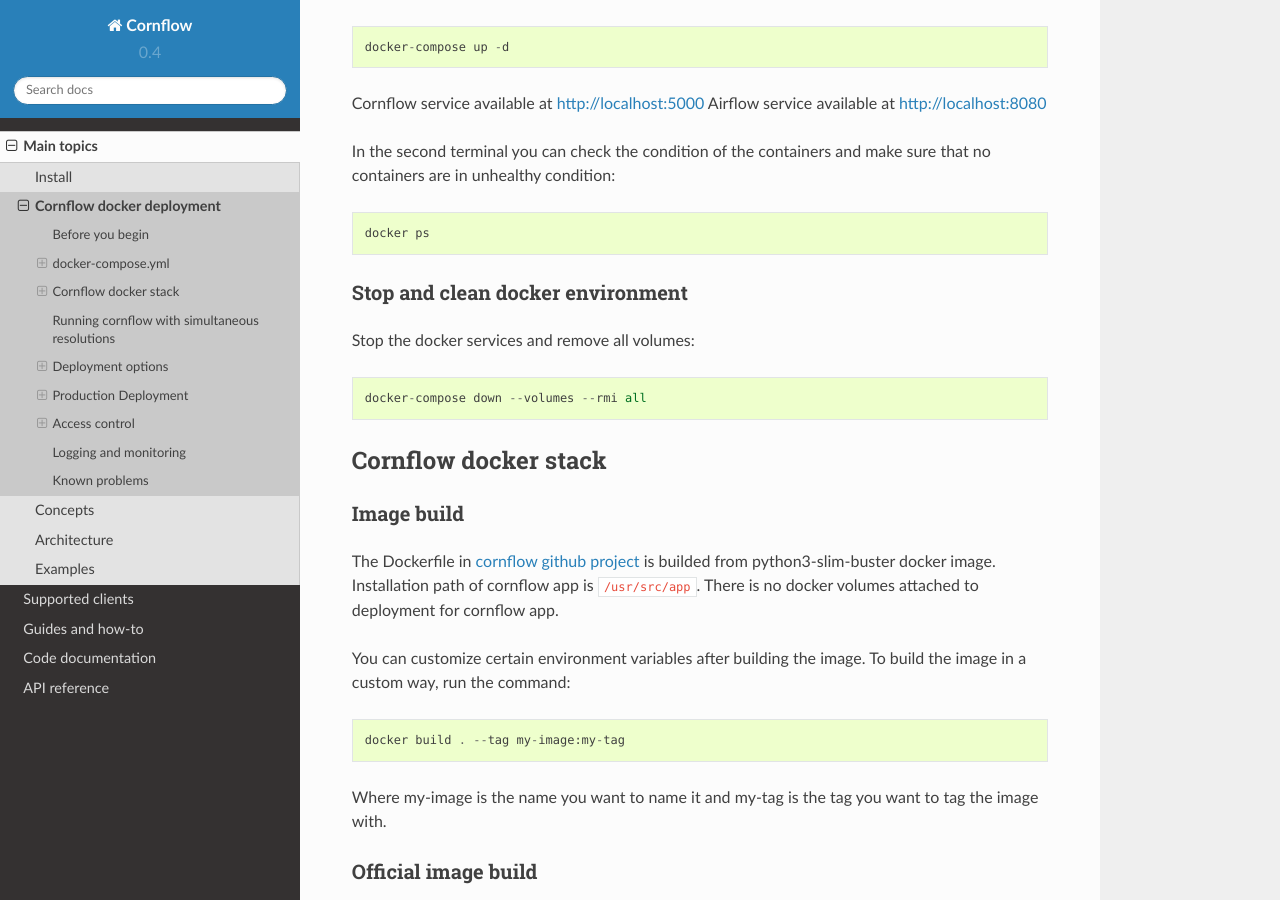
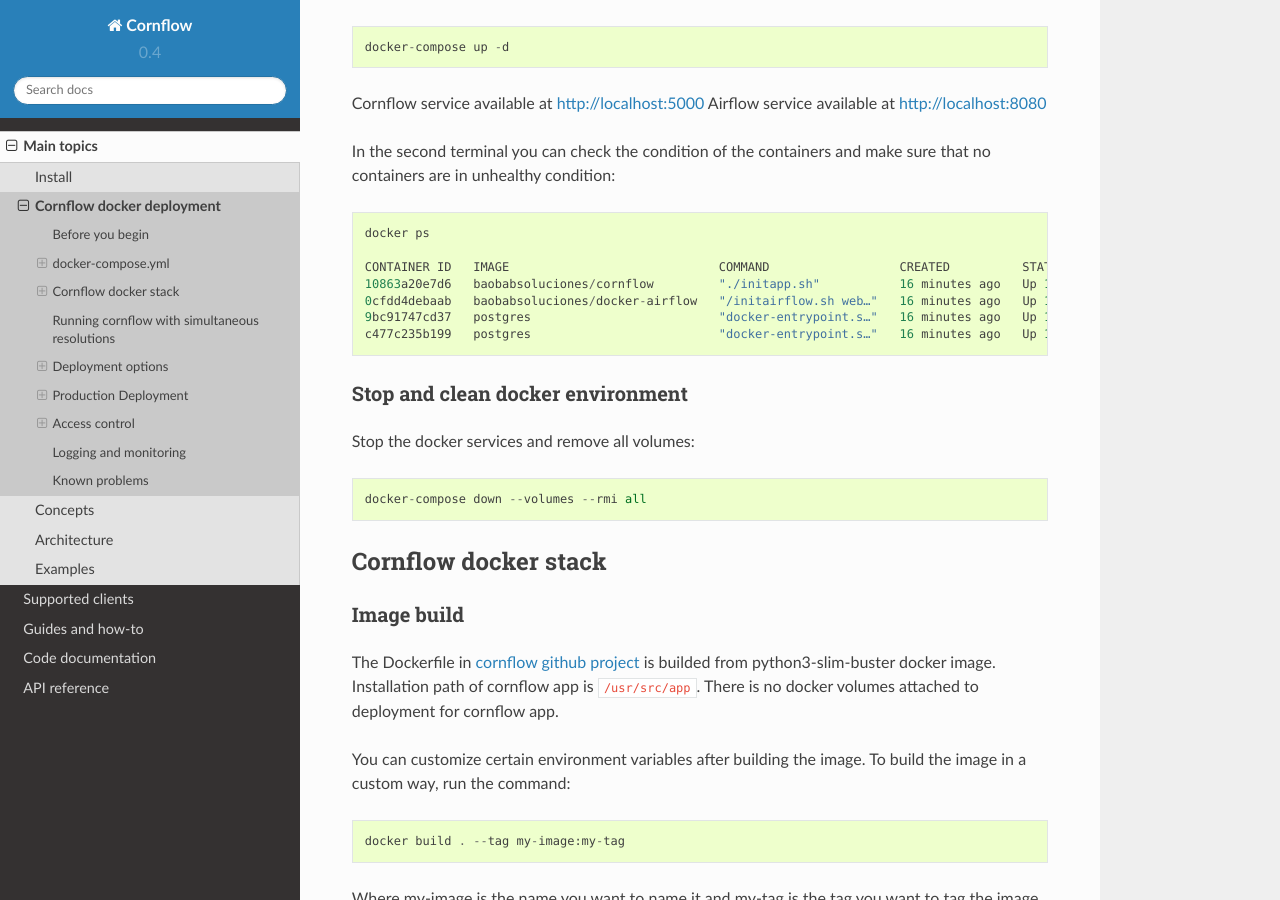
Before and after one commit to baobabsoluciones/cornflow, a Sphinx documentation site: the page built from docs/source/main/docker-stack.rst, in a window 1280 px wide and 900 px high, scrolled down 1616 px. Built offline with Sphinx 7.4.7 and the Read the Docs theme 2.0.0, drawn with Linux system fonts in a browser that asks for light colours.

Commit message:
documentation docker ps output

```diff
--- a/docs/source/main/docker-stack.rst
+++ b/docs/source/main/docker-stack.rst
@@ -52,6 +52,12 @@
 In the second terminal you can check the condition of the containers and make sure that no containers are in unhealthy condition::
 
     docker ps
+
+    CONTAINER ID   IMAGE                             COMMAND                  CREATED          STATUS                    PORTS                                                           NAMES
+    10863a20e7d6   baobabsoluciones/cornflow         "./initapp.sh"           16 minutes ago   Up 16 minutes             0.0.0.0:5000->5000/tcp, :::5000->5000/tcp                       corn_cornflow_1
+    0cfdd4debaab   baobabsoluciones/docker-airflow   "/initairflow.sh web…"   16 minutes ago   Up 16 minutes (healthy)   5555/tcp, 8793/tcp, 0.0.0.0:8080->8080/tcp, :::8080->8080/tcp   corn_webserver_1
+    9bc91747cd37   postgres                          "docker-entrypoint.s…"   16 minutes ago   Up 16 minutes             5432/tcp                                                        corn_airflow_db_1
+    c477c235b199   postgres                          "docker-entrypoint.s…"   16 minutes ago   Up 16 minutes             5432/tcp                                                        corn_cornflow_db_1
 
 Stop and clean docker environment
 ***********************************
```
